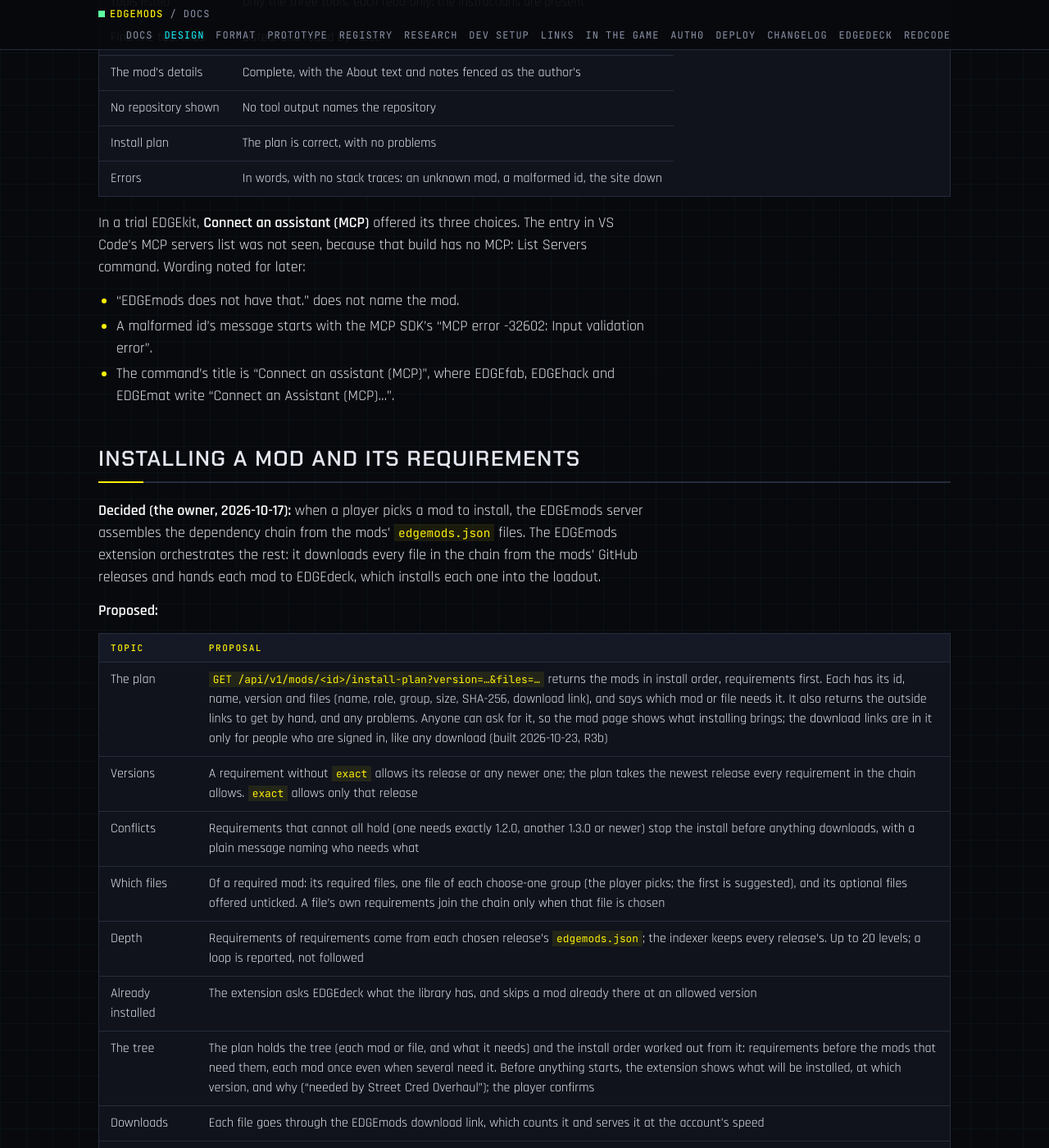
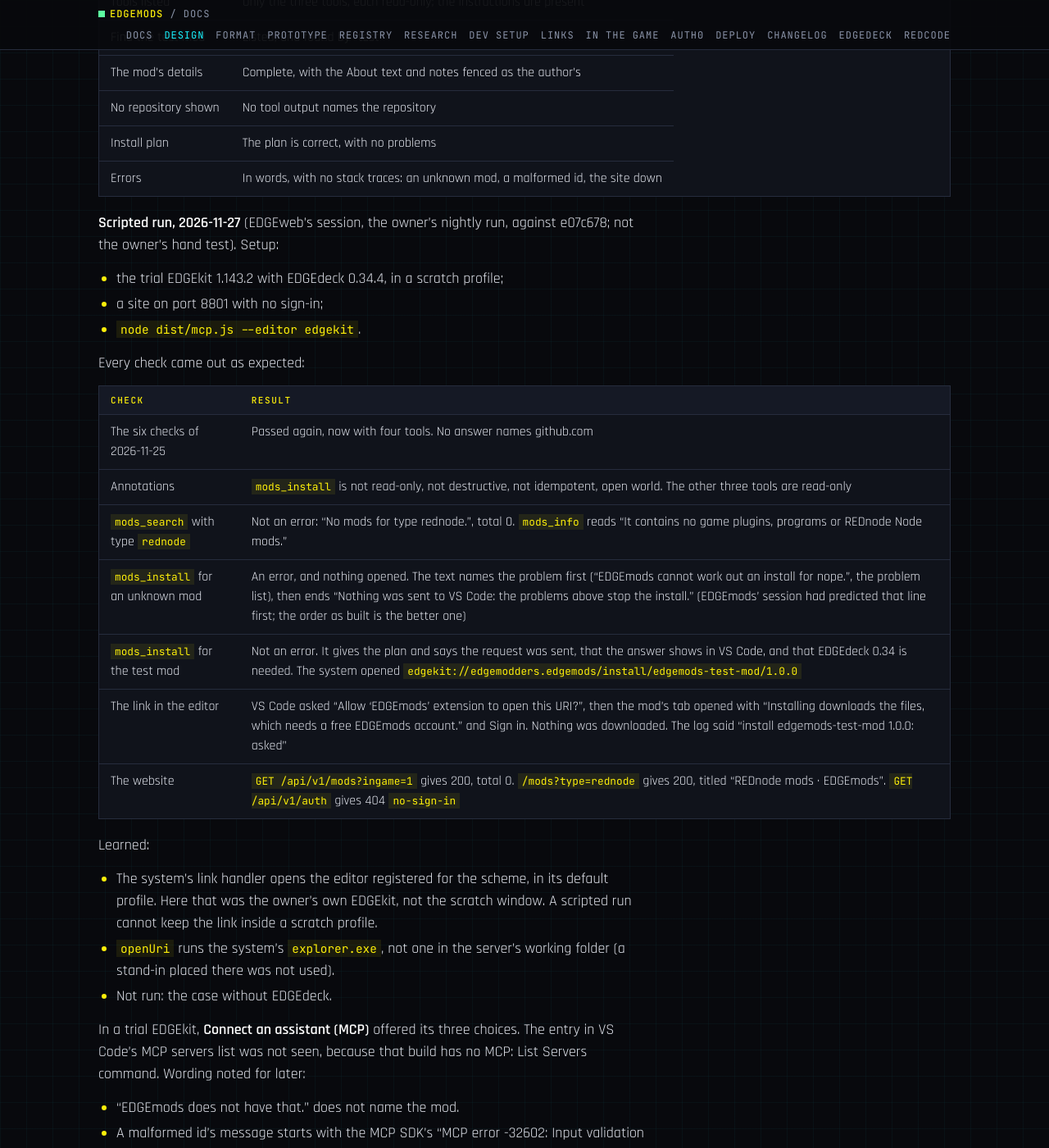
Before and after one commit to Edgemodders/EDGEmods, a Jekyll site: the page built from docs/design.md, in a window 1280 px wide and 1400 px high, scrolled down 24544 px. Shown: the whole window at 82% size. Built offline with Jekyll 4.4.1, drawn with Linux system fonts in a browser that asks for light colours; our own code applies the rules of GitHub Pages for plain Markdown files.

Commit message:
design: the R4d scripted run of 2026-11-27
Co-Authored-By: Claude Opus 5.5 <noreply@anthropic.com>

```diff
--- a/docs/design.md
+++ b/docs/design.md
@@ -388,6 +388,28 @@ R4d's first part (2026-11-22): the MCP server, `dist/mcp.js` in the extension, s
 | Install plan | The plan is correct, with no problems |
 | Errors | In words, with no stack traces: an unknown mod, a malformed id, the site down |
 
+**Scripted run, 2026-11-27** (EDGEweb's session, the owner's nightly run, against e07c678; not the owner's hand test). Setup:
+- the trial EDGEkit 1.143.2 with EDGEdeck 0.34.4, in a scratch profile;
+- a site on port 8801 with no sign-in;
+- `node dist/mcp.js --editor edgekit`.
+
+Every check came out as expected:
+
+| Check | Result |
+|---|---|
+| The six checks of 2026-11-25 | Passed again, now with four tools. No answer names github.com |
+| Annotations | `mods_install` is not read-only, not destructive, not idempotent, open world. The other three tools are read-only |
+| `mods_search` with type `rednode` | Not an error: "No mods for type rednode.", total 0. `mods_info` reads "It contains no game plugins, programs or REDnode Node mods." |
+| `mods_install` for an unknown mod | An error, and nothing opened. The text names the problem first ("EDGEmods cannot work out an install for nope.", the problem list), then ends "Nothing was sent to VS Code: the problems above stop the install." (EDGEmods' session had predicted that line first; the order as built is the better one) |
+| `mods_install` for the test mod | Not an error. It gives the plan and says the request was sent, that the answer shows in VS Code, and that EDGEdeck 0.34 is needed. The system opened `edgekit://edgemodders.edgemods/install/edgemods-test-mod/1.0.0` |
+| The link in the editor | VS Code asked "Allow 'EDGEmods' extension to open this URI?", then the mod's tab opened with "Installing downloads the files, which needs a free EDGEmods account." and Sign in. Nothing was downloaded. The log said "install edgemods-test-mod 1.0.0: asked" |
+| The website | `GET /api/v1/mods?ingame=1` gives 200, total 0. `/mods?type=rednode` gives 200, titled "REDnode mods · EDGEmods". `GET /api/v1/auth` gives 404 `no-sign-in` |
+
+Learned:
+- The system's link handler opens the editor registered for the scheme, in its default profile. Here that was the owner's own EDGEkit, not the scratch window. A scripted run cannot keep the link inside a scratch profile.
+- `openUri` runs the system's `explorer.exe`, not one in the server's working folder (a stand-in placed there was not used).
+- Not run: the case without EDGEdeck.
+
 In a trial EDGEkit, **Connect an assistant (MCP)** offered its three choices. The entry in VS Code's MCP servers list was not seen, because that build has no MCP: List Servers command. Wording noted for later:
 - "EDGEmods does not have that." does not name the mod.
 - A malformed id's message starts with the MCP SDK's "MCP error -32602: Input validation error".
```
